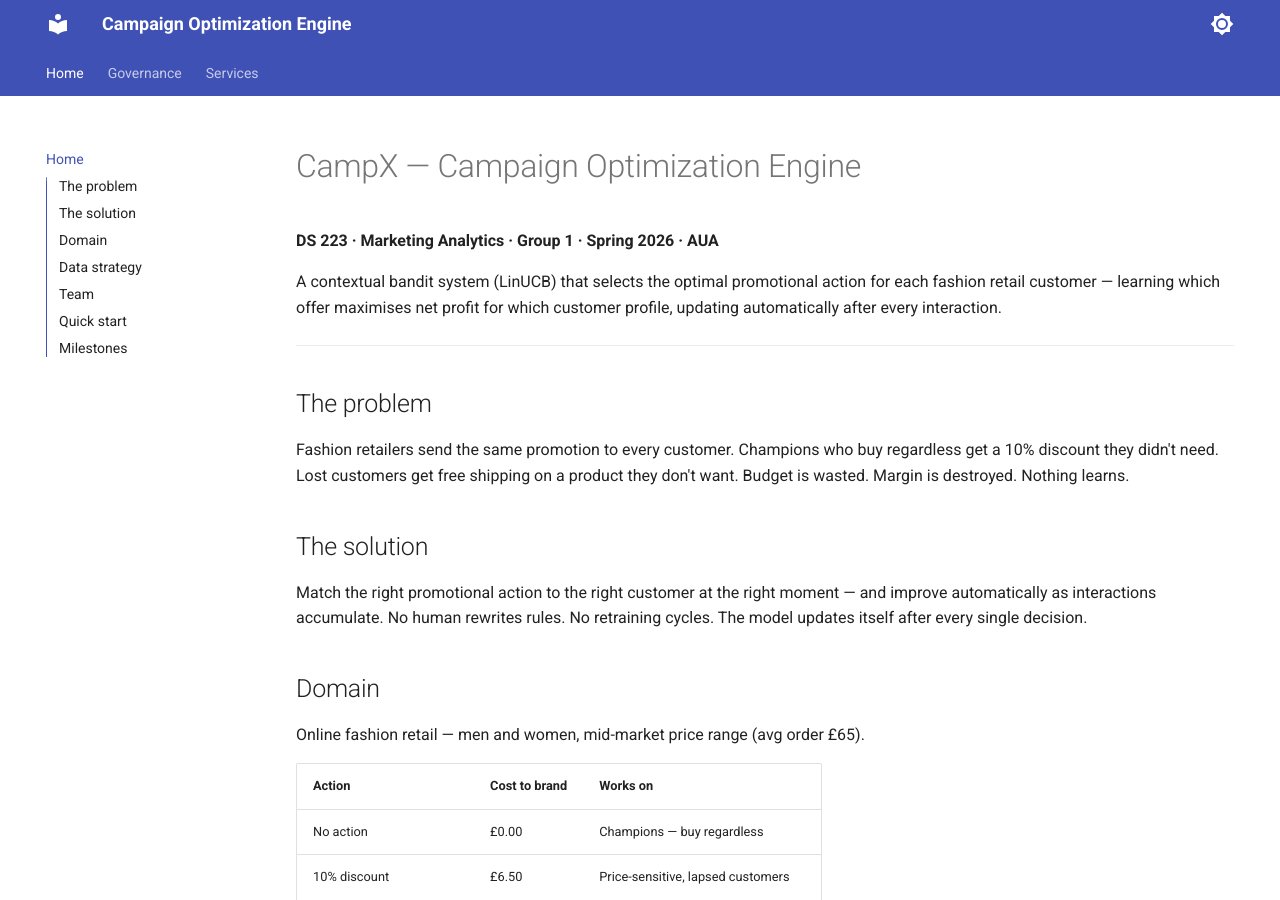
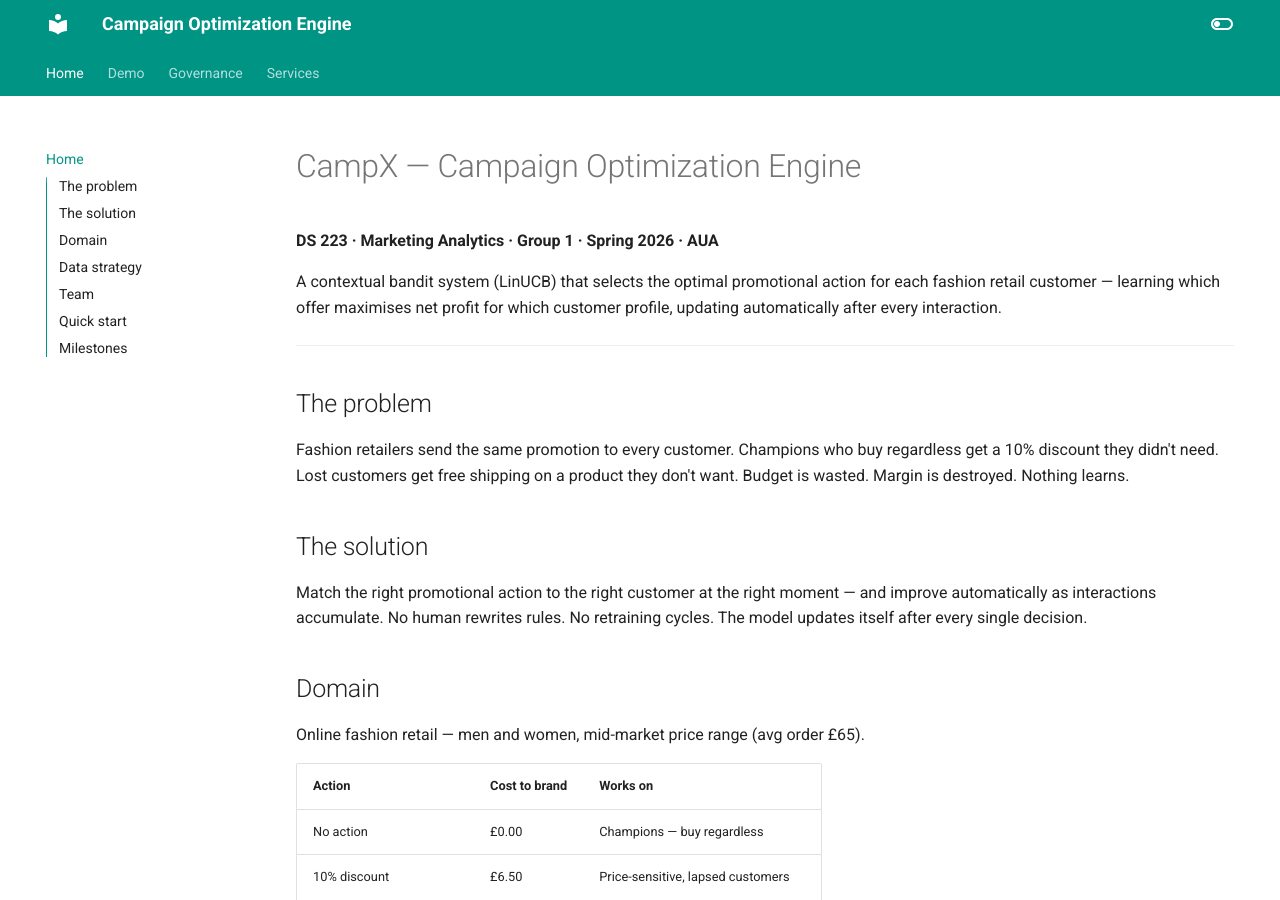
Before and after one commit to DS-223-2026-Spring/ds223-1-project, an MkDocs documentation site: the page built from docs/index.md, in a window 1280 px wide and 900 px high. Built offline with MkDocs 1.6.1 and Material for MkDocs 9.7.7, drawn with Linux system fonts in a browser that asks for light colours.

Commit message:
pm: updating

```diff
--- a/mkdocs.yaml
+++ b/mkdocs.yaml
@@ -4,13 +4,15 @@
 
 nav:
   - Home: index.md
+  - Demo: demo.md
   - Governance: governance.md
   - Services:
       - Database: database.md
+      - ETL: etl.md
       - Data Science & Modeling: modeling.md
       - DS Feature & Reward Spec: ds_data_spec.md
-      - Backend API: api.md
-      - Frontend UI: frontend.md
+      - API: api.md
+      - APP: app.md
 
 theme:
   name: material
@@ -27,17 +29,17 @@
   language: en
   palette:
     - scheme: default
-      primary: indigo
-      accent: indigo
       toggle:
-        icon: material/brightness-7
+        icon: material/toggle-switch-off-outline
         name: Switch to dark mode
+      primary: teal
+      accent: purple
     - scheme: slate
-      primary: indigo
-      accent: indigo
       toggle:
-        icon: material/brightness-4
+        icon: material/toggle-switch
         name: Switch to light mode
+      primary: teal
+      accent: lime
 
 plugins:
   - mkdocstrings:
```
